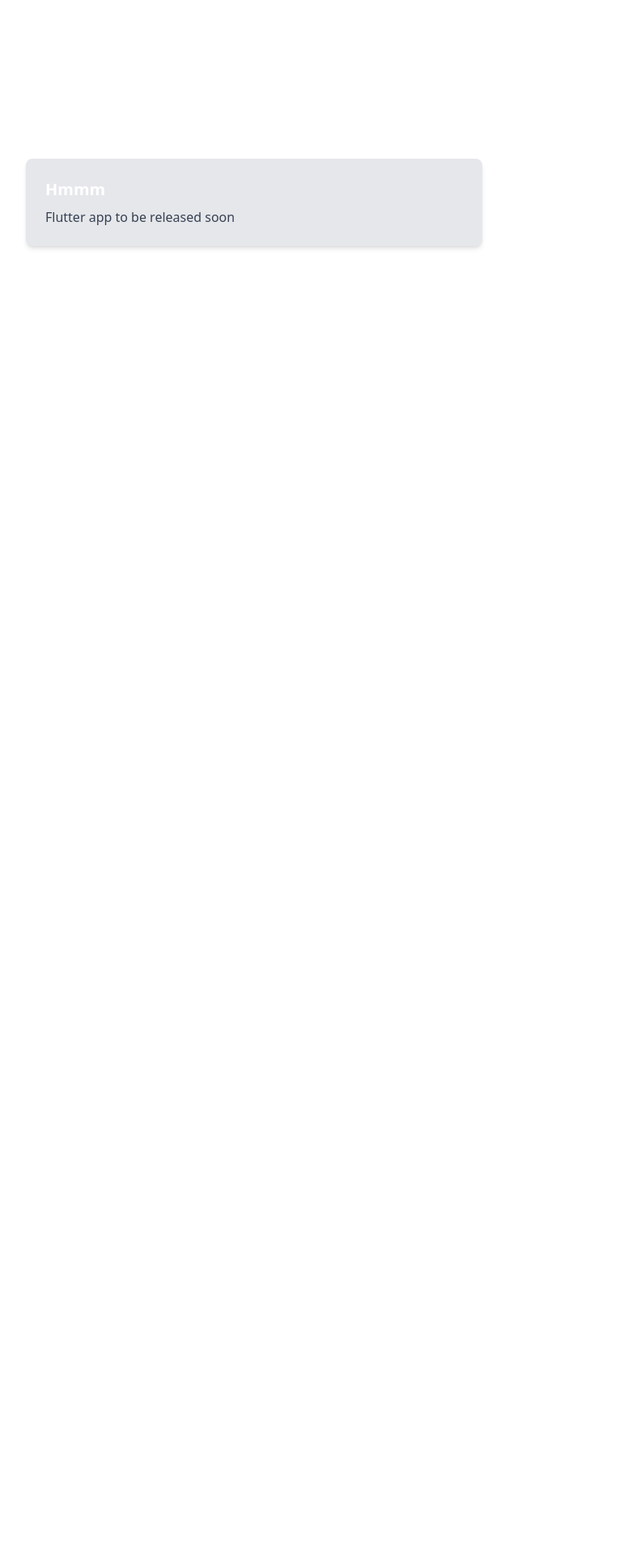
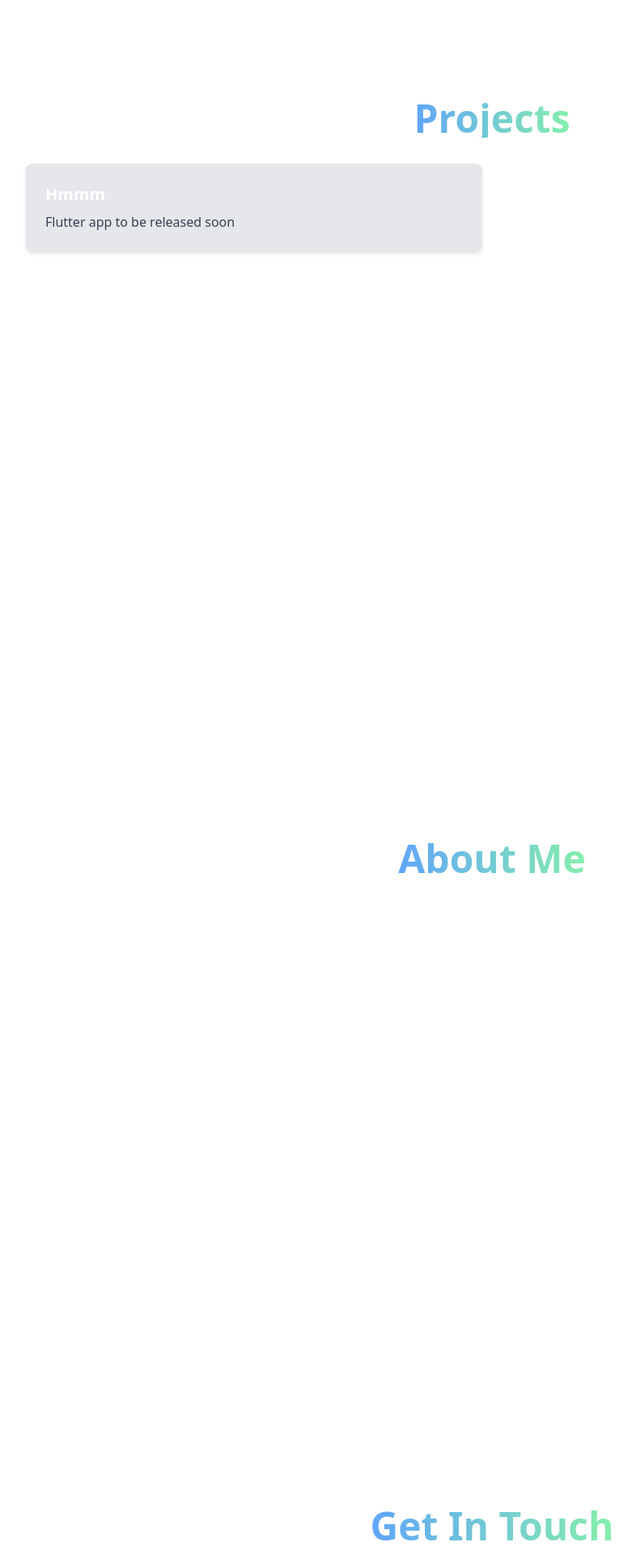
Before and after one commit to ricardoarisequeira/my-portfolio, a React (Vite) app: page / in a window 1280 px wide. Shown: the part 4200-6120 px from the top of the page at 81% size, without its empty margins (32-818 px from the left). Built offline with nearby package versions, Linux system fonts and the light colour scheme.

Commit message:
applying title style to all sections

```diff
--- a/src/components/About.jsx
+++ b/src/components/About.jsx
@@ -4,7 +4,7 @@ const About = () => {
       id="about"
       className="min-h-screen flex flex-col justify-center items-center text-center      text-white w-full"
     >
-      <h2 className="text-3xl font-bold text-center">About Me</h2>
+      <h2 className="section-title-style">About Me</h2>
       <p className="mt-4 text-lg text-center mx-auto max-w-4xl">
         I'm a passionate software engineer who loves building elegant and
         efficient solutions. Currently, I'm focusing on React, Tailwind, and
--- a/src/components/Contact.jsx
+++ b/src/components/Contact.jsx
@@ -4,10 +4,15 @@ const Contact = () => {
       id="contact"
       className="min-h-screen flex flex-col justify-center items-center py-20  text-white px-6 text-center w-full"
     >
-      <h2 className="text-3xl font-bold">Get In Touch</h2>
+      <h2 className="section-title-style">Get In Touch</h2>
       <p className="mt-4">
-        Feel free to reach out for collaborations or just a chat!
+        I’m always open to new opportunities and collaborations. Feel free to
+        reach out!
       </p>
+
+      <p className="mt-4">ricarisequeira@gmail.com</p>
+
+      <p className="mt-4">Currently in Lisbon, Portugal. Open to relocating.</p>
 
       <div className="flex flex-row gap-4 items-center mt-8">
         <a href="mailto:ricarisequeira@gmail.com">
--- a/src/components/Projects.jsx
+++ b/src/components/Projects.jsx
@@ -4,7 +4,7 @@ const Projects = () => {
       id="projects"
       className="min-h-screen flex flex-col justify-center items-center py-20 px-6  text-white w-full"
     >
-      <h2 className="text-3xl font-bold text-center">Projects</h2>
+      <h2 className="section-title-style">Projects</h2>
       <div className="grid md:grid-cols-2 gap-6 mt-8 w-full max-w-6xl mx-auto">
         <div className="bg-gray-200 p-6 rounded-lg shadow-md">
           <h3 className="text-xl font-semibold">Hmmm</h3>
```
